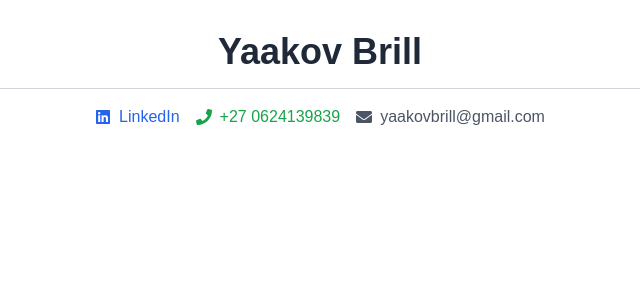
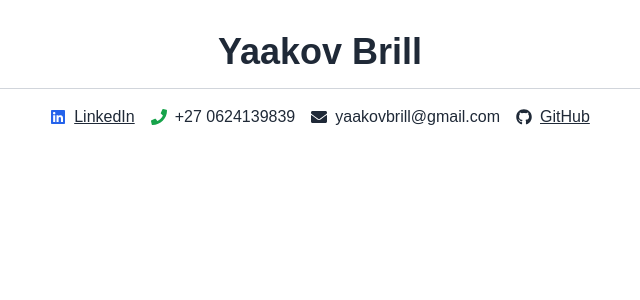
Before and after one commit to yaakovbrill/Yaakov-Brill-Resume, a Next.js app: page / in a window 1280 px wide. Shown: the top 300 px of the page, without its empty margins (320-960 px from the left). Built offline with nearby package versions, Linux system fonts and the light colour scheme.

Commit message:
Added GitHub link and fixed colouring

```diff
--- a/app/components/contactSection.tsx
+++ b/app/components/contactSection.tsx
@@ -1,5 +1,5 @@
 import Link from "next/link";
-import { FaLinkedin, FaPhone, FaEnvelope } from "react-icons/fa";
+import { FaLinkedin, FaPhone, FaEnvelope, FaGithub } from "react-icons/fa";
 
 const ContactDetails = () => {
   return (
@@ -7,21 +7,27 @@ const ContactDetails = () => {
       <hr className="w-1/2 border-gray-300 mb-4"/>
       <div className="flex space-x-4">
         <Link href="https://www.linkedin.com/in/yaakovbrill/" target="_blank" rel="noopener noreferrer">
-          <div className="flex items-center text-blue-600 hover:text-blue-800">
-            <FaLinkedin className="mr-2" />
+          <div className="flex items-center text-gray-800 hover:text-gray-900 underline">
+            <FaLinkedin className="mr-2 text-blue-600 hover:text-blue-800" />
             LinkedIn
           </div>
         </Link>
         <Link href="tel:+270624139839">
-          <div className="flex items-center text-green-600 hover:text-green-800">
-            <FaPhone className="mr-2" />
+          <div className="flex items-center text-gray-800 hover:text-gray-900">
+            <FaPhone className="mr-2 text-green-600 hover:text-green-800" />
             +27 0624139839
           </div>
         </Link>
         <Link href="mailto:yaakovbrill@gmail.com">
-          <div className="flex items-center text-gray-600 hover:text-gray-800">
+          <div className="flex items-center text-gray-800 hover:text-gray-900">
             <FaEnvelope className="mr-2" />
             yaakovbrill@gmail.com
+          </div>
+        </Link>
+        <Link href="https://github.com/yaakovbrill/resume/" target="_blank" rel="noopener noreferrer">
+          <div className="flex items-center text-gray-800 hover:text-gray-900 underline">
+            <FaGithub className="mr-2" />
+            GitHub
           </div>
         </Link>
       </div>
```
